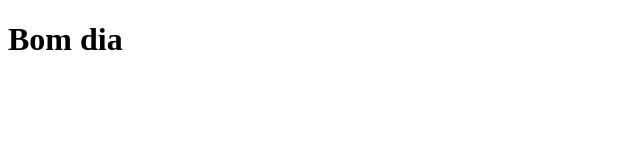
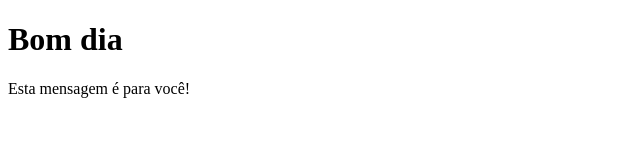
Before and after one commit to R1cardoSevero/code, a plain HTML site: page main/index.html in a window 1280 px wide. Shown: the whole page, without its empty margins (0-640 px from the left). Drawn offline with Linux system fonts and the light colour scheme.

Commit message:
Adiciona mensagem personalizada ao corpo da página

```diff
--- a/main/index.html
+++ b/main/index.html
@@ -7,5 +7,7 @@
 </head>
 <body>
     <h1>Bom dia</h1>
+
+    <p>Esta mensagem é para você!</p>
 </body>
 </html>
```
